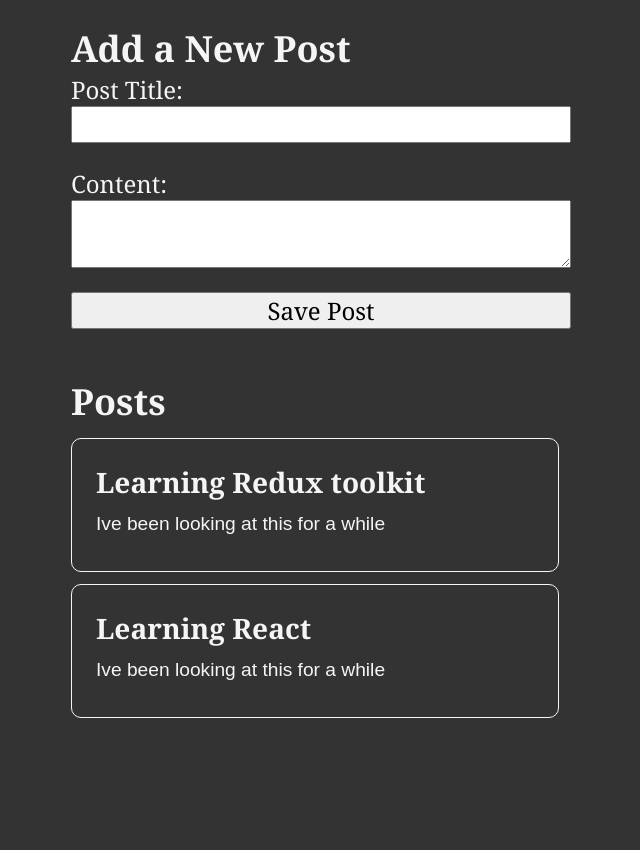
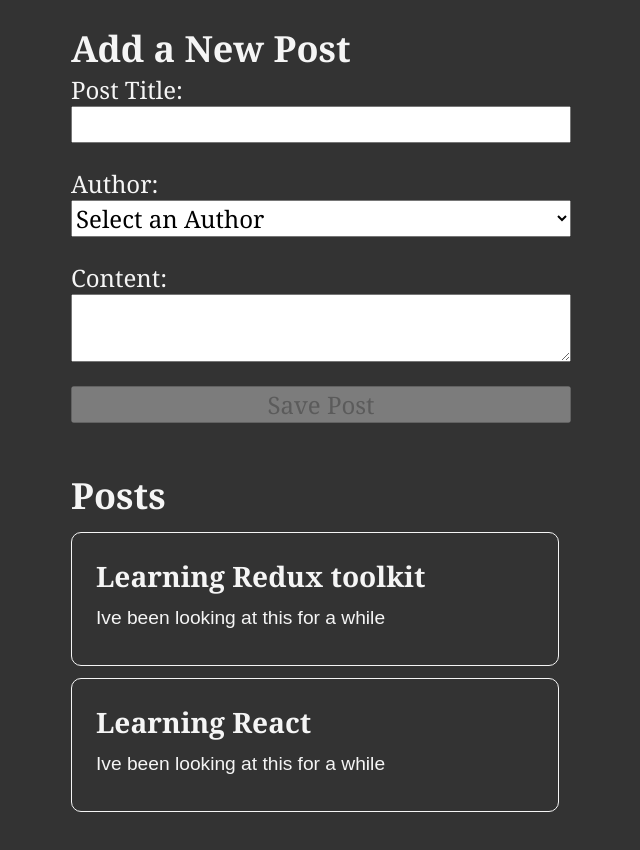
Before and after one commit to NwaguChima/redux_rtkquery, a React (Create React App) app: page / in a window 1280 px wide. Shown: the top 850 px of the page, without its empty margins (319-959 px from the left). Built offline with nearby package versions, Linux system fonts and the light colour scheme.

Commit message:
updated user logic

```diff
--- a/src/features/posts/AddPostForm.jsx
+++ b/src/features/posts/AddPostForm.jsx
@@ -26,6 +26,14 @@
     setContent("");
   };
 
+  const canSave = Boolean(title) && Boolean(content) && Boolean(userId);
+
+  const userOptions = users.map((user) => (
+    <option key={user.id} value={user.id}>
+      {user.name}
+    </option>
+  ));
+
   return (
     <section>
       <h2>Add a New Post</h2>
@@ -38,6 +46,16 @@
           value={title}
           onChange={onTitleChanged}
         />
+        <label htmlFor="postAuthor">Author:</label>
+        <select
+          id="postAuthor"
+          name="postAuthor"
+          value={userId}
+          onChange={onAuthorChanged}
+        >
+          <option value="">Select an Author</option>
+          {userOptions}
+        </select>
         <label htmlFor="postContent">Content:</label>
         <textarea
           id="postContent"
@@ -45,7 +63,7 @@
           value={content}
           onChange={onContentChanged}
         />
-        <button type="button" onClick={onSavePostClicked}>
+        <button type="button" onClick={onSavePostClicked} disabled={!canSave}>
           Save Post
         </button>
       </form>
```
